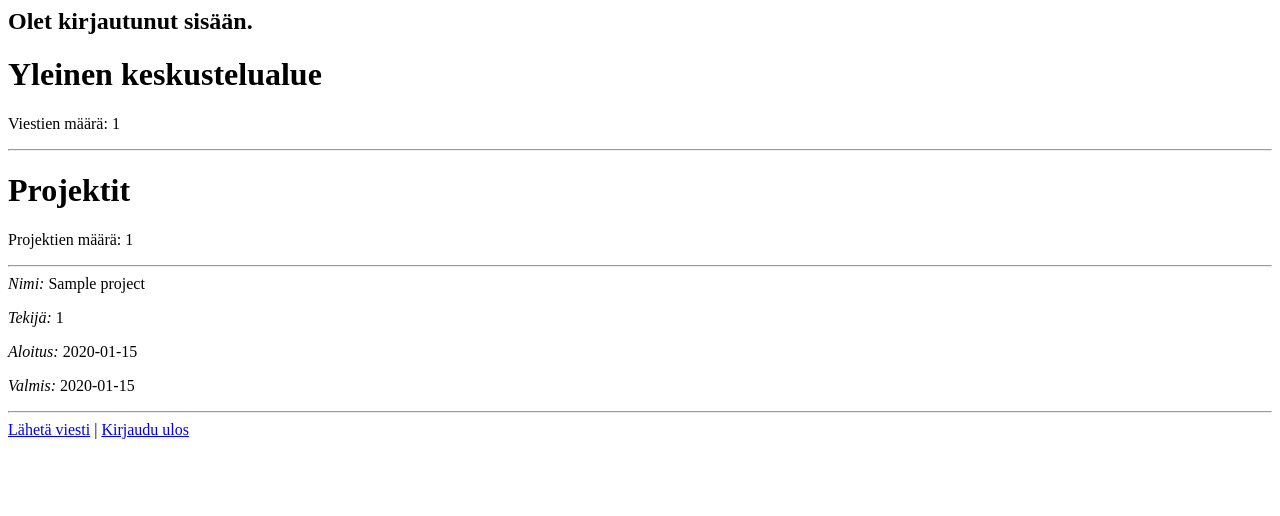
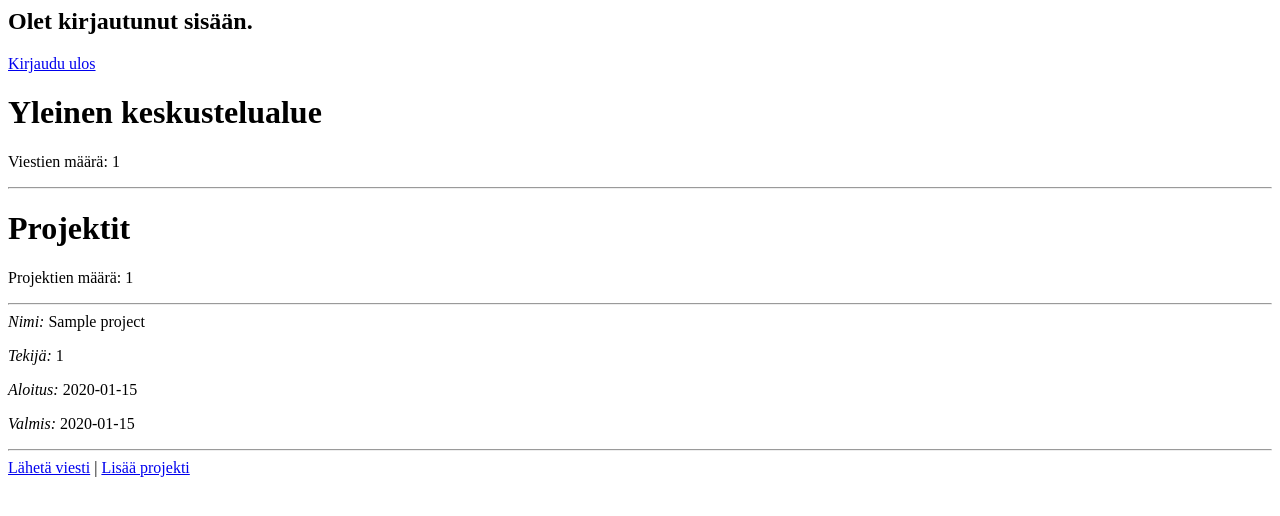
Before and after one commit to annica-henriette/Kasityosovellus, a Flask app: template templates/index.html in a window 1280 px wide. Shown: the top 516 px of the page. Run offline with Flask 3, Linux system fonts and the light colour scheme; the visitor is signed in with stand-in values (Sample User, id 1); the template is opened without the code that fills it: most values are stand-ins (such as "Sample title", 1, 10 or a date in 2020).

Commit message:
modified code

```diff
--- a/templates/index.html
+++ b/templates/index.html
@@ -1,5 +1,5 @@
 {% if session.user_id %}
-<h2>Olet kirjautunut sisään.</h2>
+<h2>Olet kirjautunut sisään.</h2><a href="/logout">Kirjaudu ulos</a>
 <p>
 <h1>Yleinen keskustelualue</h1>
 <p>
@@ -27,7 +27,7 @@ Projektien määrä: {{ count }}
 <i>Valmis:</i> {{ project[4].strftime("%Y-%m-%d") }}
 <hr>
 {% endfor %}
-<a href="/new">Lähetä viesti</a> | <a href="/logout">Kirjaudu ulos</a>
+<a href="/new">Lähetä viesti</a> | <a href="/add">Lisää projekti</a>
 {% else %}
 <a href="/login">Kirjaudu sisään</a>
 {% endif %}
```
